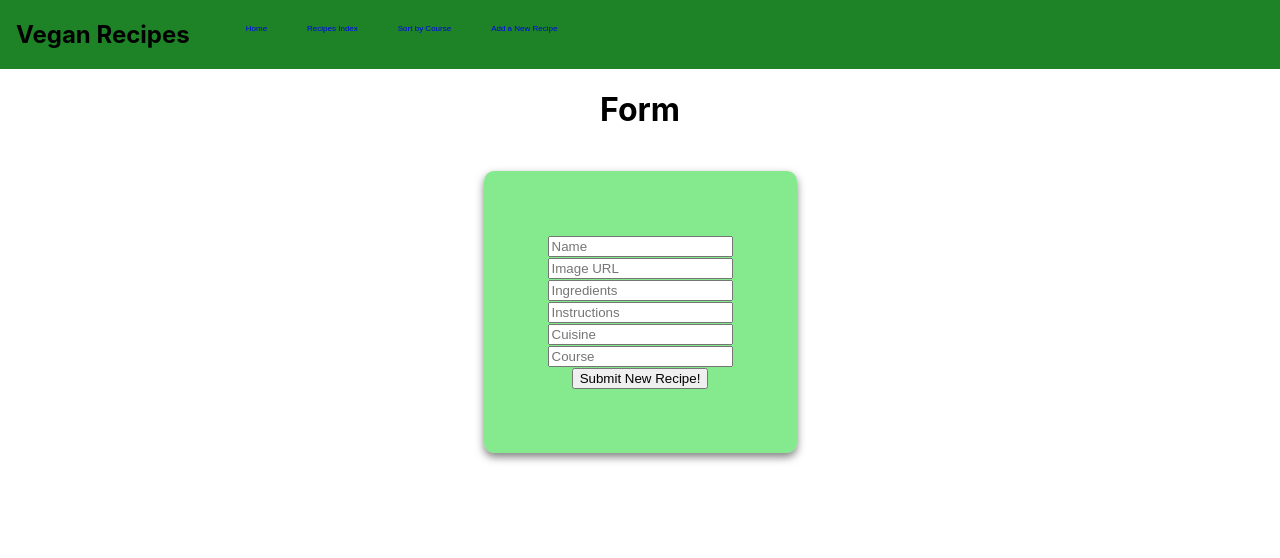
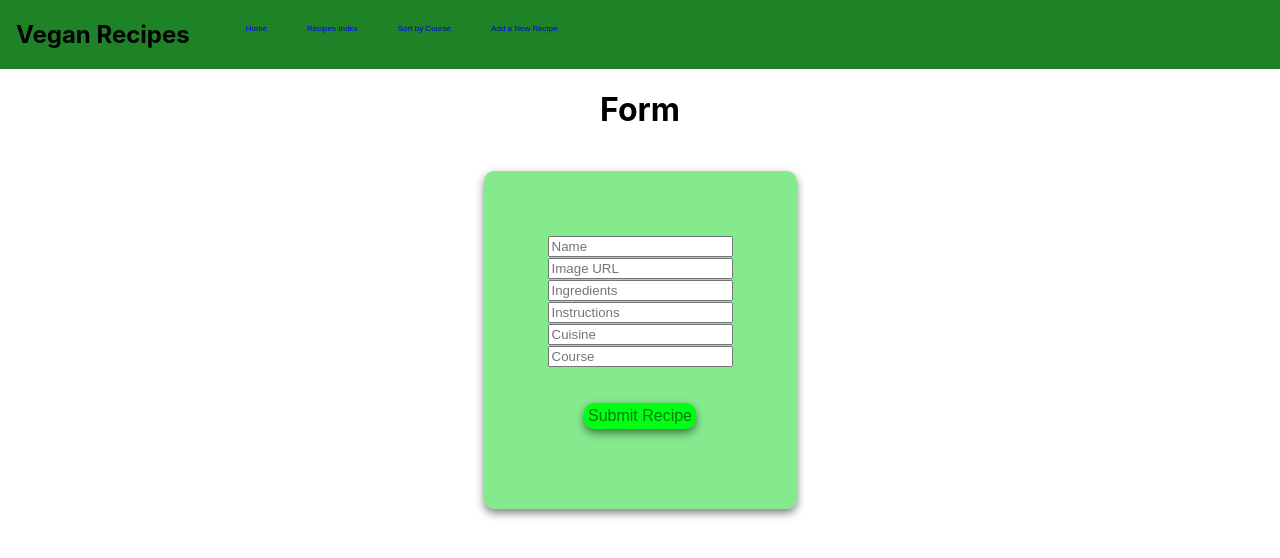
Before and after one commit to koltvictor/the-veganist, a React (Create React App) app in the folder client/: page /form in a window 1280 px wide. Shown: the top 558 px of the page. Built offline with nearby package versions, Linux system fonts and the light colour scheme; no server answers.

Commit message:
styling submit button

```diff
--- a/client/src/App.css
+++ b/client/src/App.css
@@ -102,3 +102,18 @@ form{
   border-radius: 10px;
   box-shadow: 0 4px 8px 0 rgba(0, 0, 0, .5);
 }
+
+.submitButton {
+  background-color: rgb(0, 255, 21);
+  border: none;
+  box-shadow: 0 4px 8px 0 rgba(0, 0, 0, .5);
+  color: rgba(0, 0, 0, 0.5);
+  padding: .5vh;
+  text-align: center;
+  text-decoration: none;
+  display: inline-block;
+  font-size: 1rem;
+  margin: 1rem;
+  cursor: pointer;
+  border-radius: 10px;
+}
--- a/client/src/components/Form.js
+++ b/client/src/components/Form.js
@@ -76,8 +76,8 @@ export default function Form ({recipes, setRecipesList}) {
                     value={course}
                     onChange={(e) => setCourse(e.target.value)}
                     required
-                /><br/>
-                <button type="submit">Submit New Recipe!</button>
+                /><br/><br/>
+                <button className="submitButton" type="submit">Submit Recipe</button>
             </form>
         </div>
     )
```
